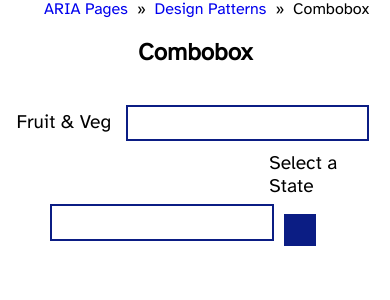
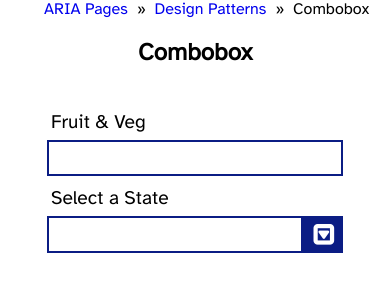
Before and after one commit to geoSkogen/aria-pages, a PHP site: page /design-patterns/combobox.html in a window 390 px wide. Shown: the part 178-478 px from the top of the page. Run offline with PHP 8.4, Linux system fonts and the light colour scheme.

Commit message:
viewport responsive combobox form

```diff
--- a/css/combobox.css
+++ b/css/combobox.css
@@ -1,3 +1,15 @@
+.autocomplete-field {
+  display: flex;
+  flex-flow: row wrap;
+  justify-content: center;
+}
+
+@media only screen and (min-width: 540px) {
+  .autocomplete-field {
+    justify-content: flex-end;
+  }
+}
+
 form.combobox-form label,
 form.combobox-form input {
   display: inline-block;
@@ -6,13 +18,26 @@ form.combobox-form input {
 form.combobox-form label {
   padding-top: 0.75rem;
   padding-right: 0.5rem;
-  width: 27%;
+  width: 280px;
 }
 
+@media only screen and (min-width: 540px) {
+  form.combobox-form label {
+    width: auto;
+  }
+}
+
+
 form.combobox-form input[type="text"] {
-  width: 63%;
+  width: 280px;
   border-radius: 0;
   margin-bottom: 0;
+}
+
+@media only screen and (min-width: 540px) {
+  form.combobox-form input[type="text"] {
+    width: 320px;
+  }
 }
 
 .textbox-autocomplete {
@@ -29,10 +54,16 @@ form.combobox-form input[type="text"] {
   justify-content: space-between;
   margin: 0 0.33rem;
   padding: 0.4rem;
-  width: 63%;
+  width: 280px;
   border-left: 2.33px solid #0B1D84;
   border-right: 2.33px solid #0B1D84;
   cursor: pointer;
+}
+
+@media only screen and (min-width: 540px) {
+  .gridrow {
+    width: 320px;
+  }
 }
 
 .gridrow-focus {
@@ -48,5 +79,48 @@ form.combobox-form input[type="text"] {
 .gridrow-wrapper {
   display: flex;
   flex-flow: row wrap;
+  justify-content: center;
+}
+
+@media only screen and (min-width:540px) {
+  .gridrow-wrapper {
+    justify-content: flex-end;
+  }
+}
+
+.autocomplete-list-fieldset {
+  display: flex;
+  flex-flow: row wrap;
   justify-content: flex-end;
 }
+
+form.combobox-form input.textbox-autocomplete-list {
+  width: 240px;
+  margin-right: 0;
+}
+
+@media only screen and (min-width:540px) {
+  form.combobox-form input.textbox-autocomplete-list {
+    width: 280px;
+  }
+}
+
+button.autocomplete-list-button {
+  margin: 0.33rem;
+  margin-bottom: 0;
+  padding: 0.35rem;
+  width: 40px;
+  margin-left: 0;
+}
+
+button.autocomplete-list-button[aria-expanded="false"]::after {
+  font-family: "FontAwesome";
+  font-size: 23px;
+  content: "\f150";
+}
+
+button.autocomplete-list-button[aria-expanded="true"]::after {
+  font-family: "FontAwesome";
+  font-size: 23px;
+  content: "\f151";
+}
--- a/design-patterns/combobox.html
+++ b/design-patterns/combobox.html
@@ -31,7 +31,7 @@
     <div class="flex-row flex-center">
       <form class="combobox-form">
 
-        <div class="flex-row flex-end">
+        <div class="autocomplete-field">
           <label for="textbox-autocomplete-grid" id="textbox-autocomplete-grid-label">
             Fruit & Veg
           </label>
@@ -51,11 +51,11 @@
         <div id="combobox-autocomplete-grid" class="combobox-autocomplete-grid" role="grid" aria-labelledby="textbox-autocomplete-grid-label">
         </div>
 
-        <div class="flex-row flex-end">
+        <div class="autocomplete-field">
           <label for="textbox-autocomplete-list" id="textbox-autocomplete-list-label">
             Select a State
           </label>
-          <div id="autocomplete-list-field">
+          <div class="autocomplete-list-fieldset">
           <input
            id="textbox-autocomplete-list"
            class="textbox-autocomplete-list"
@@ -65,8 +65,15 @@
            aria-false="true"
            aria-autocomplete="list"
            aria-controls="combobox-autocomplete-list"
+           autocomplete="off"
            >
-            <button></button>
+          <button
+           class="autocomplete-list-button"
+           aria-controls="textbox-autocomplete-list"
+           aria-expanded="false"
+           tabindex="-1"
+           aria-labelledby="textbox-autocomplete-list-label"
+          ></button>
           </div>
         </div>
         <div id="combobox-autocomplete-list" class="combobox-autocomplete-list" role="list" aria-labelledby="textbox-autocomplete-list-label">
```
Lines whose indentation alone changed are shown as unchanged.
